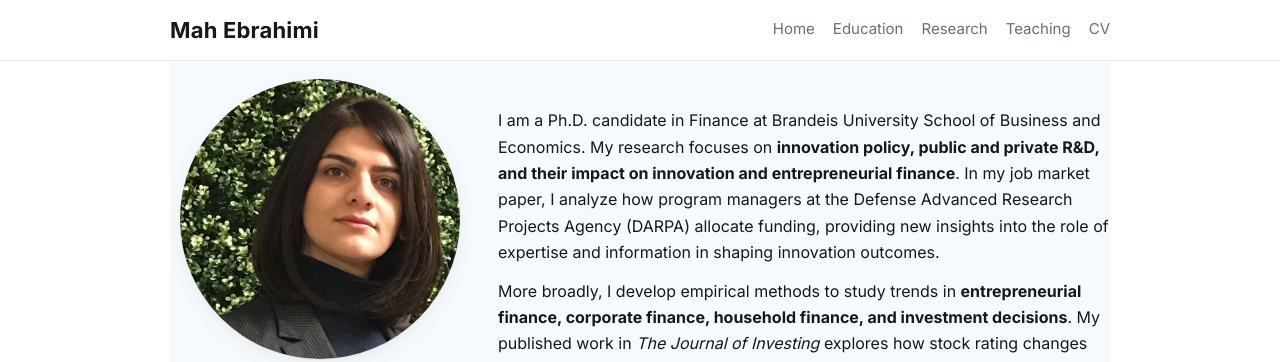
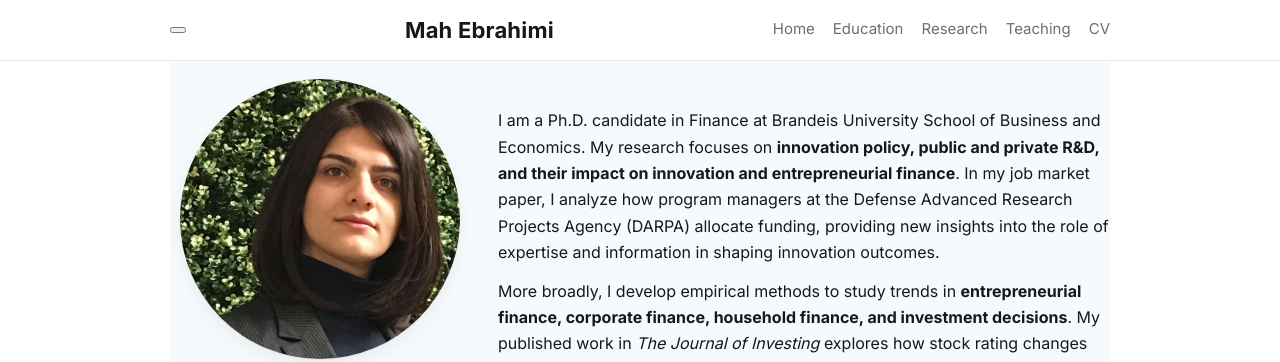
Before and after one commit to mahebrahimi/mahebrahimi.github.io, a plain HTML site: page index.html in a window 1280 px wide. Shown: the top 362 px of the page. Drawn offline with Linux system fonts and the light colour scheme.

Commit message:
Update index.html

```diff
--- a/index.html
+++ b/index.html
@@ -15,17 +15,23 @@
 <body>
 <header class="site-header">
   <div class="wrap">
+    <!-- Hamburger (top-left) -->
+    <button class="hamburger" aria-label="Menu" aria-controls="primary-nav" aria-expanded="false">
+      <span></span><span></span><span></span>
+    </button>
+
     <h1 class="brand">Mah Ebrahimi</h1>
-    <nav class="nav" role="navigation" aria-label="Primary">
+
+    <nav id="primary-nav" class="nav" role="navigation" aria-label="Primary">
       <a href="#home" data-tab="home" class="nav-link">Home</a>
       <a href="#education" data-tab="education" class="nav-link">Education</a>
       <a href="#research" data-tab="research" class="nav-link">Research</a>
       <a href="#teaching" data-tab="teaching" class="nav-link">Teaching</a>
-      <!-- CV is now a direct download link -->
       <a href="Mah_Ebrahimi_CV.pdf" download class="nav-link" title="Download CV (PDF)">CV</a>
     </nav>
   </div>
 </header>
+
 
 <main class="wrap">
 
```
